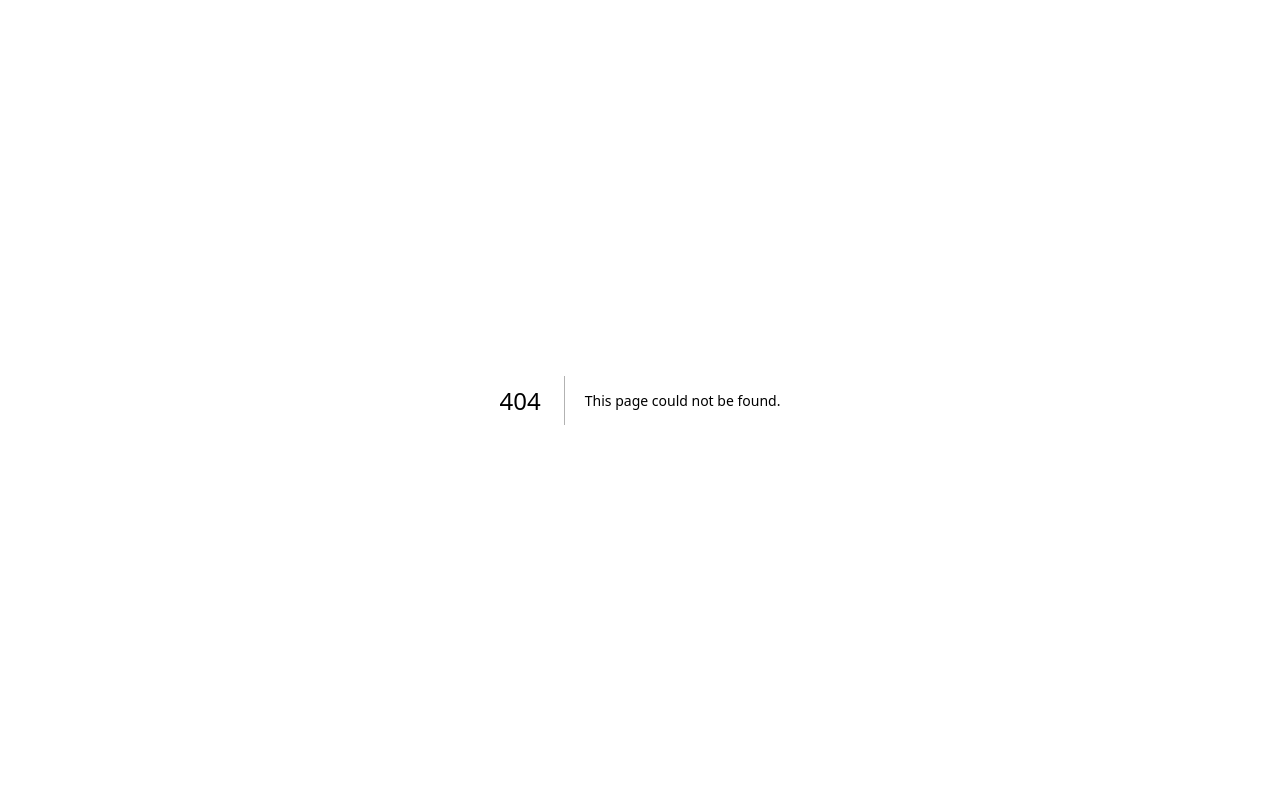
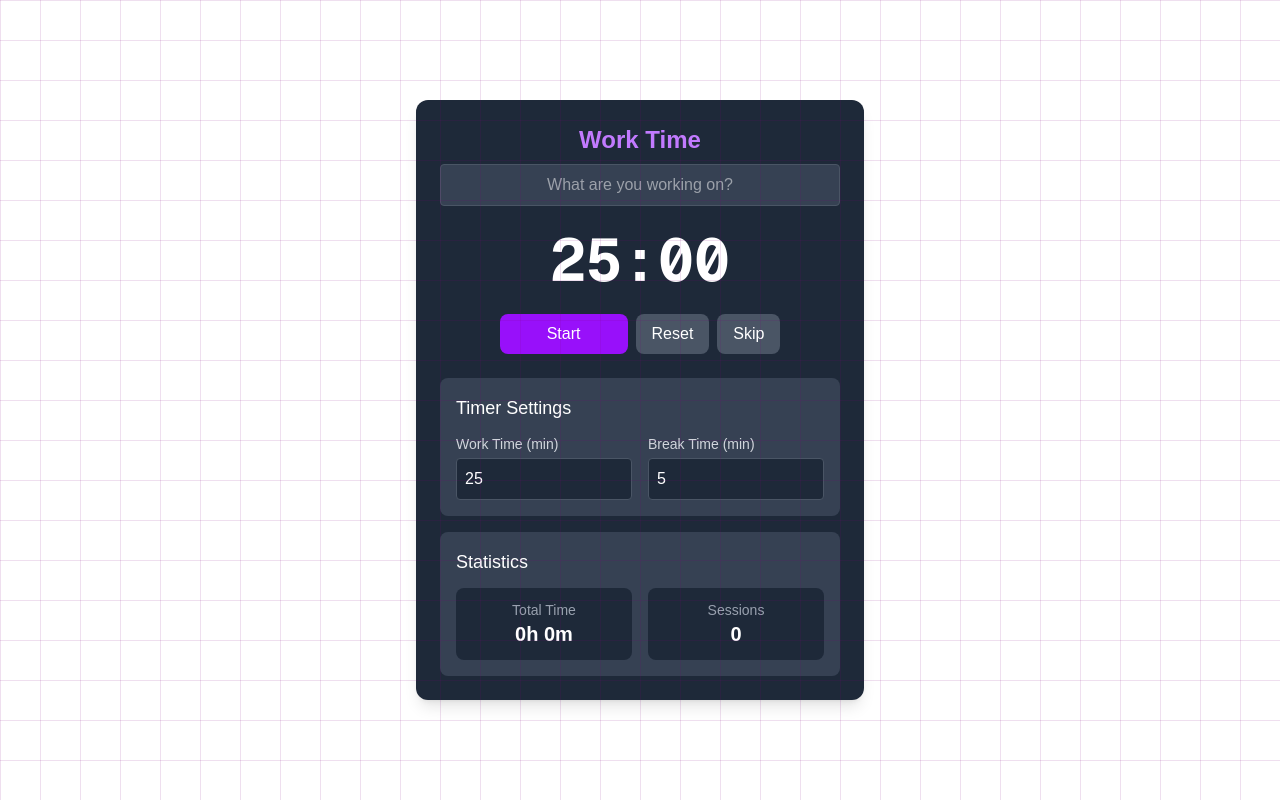
Before and after one commit to josssss07/kanban, a Next.js app: page /Home/Pomodoro in a window 1280 px wide. Before the commit this address had no page. Built offline with nearby package versions, Linux system fonts and the light colour scheme.

Commit message:
pomodoro added, calendar work started

```diff
--- /dev/null
+++ b/app/Home/Pomodoro/page.jsx
@@ -0,0 +1,11 @@
+import React from 'react'
+import PomodoroTimer from './pomodoro'
+const PomodoroPage = () => {
+  return (
+    <div className='w-full'>
+         <PomodoroTimer></PomodoroTimer>
+    </div>
+  )
+}
+
+export default PomodoroPage
--- /dev/null
+++ b/app/Home/Pomodoro/pomodoro.js
@@ -0,0 +1,241 @@
+"use client";
+import React, { useState, useEffect, useRef } from 'react';
+
+const PomodoroTimer = () => {
+
+  {/* Background grid pattern - fixed to be behind content */}
+        <div className="fixed inset-0 z-0 pointer-events-none">
+          <svg width="100%" height="100%" xmlns="http://www.w3.org/2000/svg">
+            <defs>
+              <pattern id="grid" width="400" height="40" patternUnits="userSpaceOnUse">
+                <path d="M 40 0 L 0 0 0 40" fill="none" stroke="purple" strokeWidth="0.5" strokeOpacity="0.5"/>
+              </pattern>
+            </defs>
+            <rect width="100%" height="100%" fill="url(#grid)" />
+          </svg>
+        </div>
+  // Timer states
+  const [workTime, setWorkTime] = useState(25);
+  const [breakTime, setBreakTime] = useState(5);
+  const [timeLeft, setTimeLeft] = useState(workTime * 60);
+  const [isRunning, setIsRunning] = useState(false);
+  const [isBreak, setIsBreak] = useState(false);
+  const [taskName, setTaskName] = useState('');
+  const [totalTimeSpent, setTotalTimeSpent] = useState(0);
+  const [sessions, setSessions] = useState(0);
+  const [showPrompt, setShowPrompt] = useState(false);
+  const [promptDismissed, setPromptDismissed] = useState(false);
+
+  // Refs for audio
+  const audioRef = useRef(null);
+  const timerRef = useRef(null);
+
+  // Timer logic
+  useEffect(() => {
+    if (isRunning) {
+      timerRef.current = setInterval(() => {
+        setTimeLeft(prev => {
+          if (prev <= 1) {
+            clearInterval(timerRef.current);
+            audioRef.current?.play();
+
+            // Switch between work and break
+            const newIsBreak = !isBreak;
+            setIsBreak(newIsBreak);
+
+            // If switching from break to work, increment sessions
+            if (newIsBreak === false) {
+              setSessions(s => s + 1);
+            }
+
+            // Set new time based on mode
+            return newIsBreak ? breakTime * 60 : workTime * 60;
+          }
+          return prev - 1;
+        });
+
+        // Track total time spent (only during work sessions)
+        if (!isBreak) {
+          setTotalTimeSpent(prev => {
+            const newTotal = prev + 1;
+            return newTotal;
+          });
+        }
+      }, 1000);
+    } else if (timerRef.current) {
+      clearInterval(timerRef.current);
+    }
+
+    return () => {
+      if (timerRef.current) {
+        clearInterval(timerRef.current);
+      }
+    };
+  }, [isRunning, isBreak, workTime, breakTime, promptDismissed]);
+
+  // Reset timer when work/break time changes
+  useEffect(() => {
+    setTimeLeft(isBreak ? breakTime * 60 : workTime * 60);
+  }, [workTime, breakTime, isBreak]);
+
+  // Format time as MM:SS
+  const formatTime = (seconds) => {
+    const mins = Math.floor(seconds / 60);
+    const secs = seconds % 60;
+    return `${mins.toString().padStart(2, '0')}:${secs.toString().padStart(2, '0')}`;
+  };
+
+  // Format total time in hours and minutes
+  const formatTotalTime = (seconds) => {
+    const hours = Math.floor(seconds / 3600);
+    const mins = Math.floor((seconds % 3600) / 60);
+    return `${hours}h ${mins}m`;
+  };
+
+  // Handle start/pause
+  const toggleTimer = () => {
+    setIsRunning(prev => !prev);
+  };
+
+  // Handle reset
+  const resetTimer = () => {
+    setIsRunning(false);
+    setIsBreak(false);
+    setTimeLeft(workTime * 60);
+  };
+
+  // Skip to next session
+  const skipSession = () => {
+    setIsRunning(false);
+    setIsBreak(prev => !prev);
+    setTimeLeft(isBreak ? workTime * 60 : breakTime * 60);
+  };
+
+  // Dismiss prompt
+  const handleDismissPrompt = () => {
+    setShowPrompt(false);
+  };
+
+  // Dismiss prompt and don't show again
+  const handleDismissForever = () => {
+    setShowPrompt(false);
+    setPromptDismissed(true);
+  };
+
+  return (
+    <div className='flex h-screen items-center justify-center'>
+    <div className="max-w-md w-full mx-auto bg-gray-800 rounded-xl shadow-lg overflow-hidden p-6  text-white relative">
+      {/* Hidden audio element */}
+      <audio ref={audioRef} src="/api/placeholder/400/320" preload="auto" />
+
+      {/* Background grid pattern - fixed to be behind content */}
+      <div className="fixed inset-0 z-0 pointer-events-none">
+          <svg width="100%" height="100%" xmlns="http://www.w3.org/2000/svg">
+            <defs>
+              <pattern id="grid" width="40" height="40" patternUnits="userSpaceOnUse">
+                <path d="M 40 0 L 0 0 0 40" fill="none" stroke="purple" strokeWidth="0.5" strokeOpacity="0.5"/>
+              </pattern>
+            </defs>
+            <rect width="100%" height="100%" fill="url(#grid)" />
+          </svg>
+        </div>
+
+      <div className="text-center mb-6">
+        <h2 className="text-2xl font-bold text-purple-400 mb-2">
+          {isBreak ? 'Break Time' : 'Work Time'}
+        </h2>
+
+        {/* Task name input */}
+        <div className="mb-4">
+          <input
+            type="text"
+            value={taskName}
+            onChange={(e) => setTaskName(e.target.value)}
+            placeholder="What are you working on?"
+            className="w-full p-2 rounded bg-gray-700 border border-gray-600 focus:border-purple-500 focus:outline-none focus:ring-1 focus:ring-purple-500 text-center"
+          />
+        </div>
+
+        {/* Timer display */}
+        <div className="text-6xl font-bold my-6 font-mono">
+          {formatTime(timeLeft)}
+        </div>
+
+        {/* Timer controls */}
+        <div className="flex gap-2 justify-center mb-6">
+          <button
+            onClick={toggleTimer}
+            className="px-4 py-2 bg-purple-600 hover:bg-purple-700 rounded-lg transition-colors font-medium flex-1 max-w-32"
+          >
+            {isRunning ? 'Pause' : 'Start'}
+          </button>
+          <button
+            onClick={resetTimer}
+            className="px-4 py-2 bg-gray-600 hover:bg-gray-700 rounded-lg transition-colors font-medium"
+          >
+            Reset
+          </button>
+          <button
+            onClick={skipSession}
+            className="px-4 py-2 bg-gray-600 hover:bg-gray-700 rounded-lg transition-colors font-medium"
+          >
+            Skip
+          </button>
+        </div>
+      </div>
+
+      {/* Timer settings */}
+      <div className="bg-gray-700 rounded-lg p-4 mb-4">
+        <h3 className="text-lg font-medium mb-3">Timer Settings</h3>
+
+        <div className="grid grid-cols-2 gap-4">
+          <div>
+            <label className="block text-sm text-gray-300 mb-1">Work Time (min)</label>
+            <input
+              type="number"
+              min="1"
+              max="60"
+              value={workTime}
+              onChange={(e) => setWorkTime(parseInt(e.target.value) || 1)}
+              className="w-full p-2 rounded bg-gray-800 border border-gray-600 focus:border-purple-500 focus:outline-none focus:ring-1 focus:ring-purple-500"
+              disabled={isRunning}
+            />
+          </div>
+          <div>
+            <label className="block text-sm text-gray-300 mb-1">Break Time (min)</label>
+            <input
+              type="number"
+              min="1"
+              max="30"
+              value={breakTime}
+              onChange={(e) => setBreakTime(parseInt(e.target.value) || 1)}
+              className="w-full p-2 rounded bg-gray-800 border border-gray-600 focus:border-purple-500 focus:outline-none focus:ring-1 focus:ring-purple-500"
+              disabled={isRunning}
+            />
+          </div>
+        </div>
+      </div>
+
+      {/* Statistics */}
+      <div className="bg-gray-700 rounded-lg p-4">
+        <h3 className="text-lg font-medium mb-3">Statistics</h3>
+
+        <div className="grid grid-cols-2 gap-4">
+          <div className="bg-gray-800 rounded-lg p-3 text-center">
+            <div className="text-sm text-gray-400">Total Time</div>
+            <div className="text-xl font-bold">{formatTotalTime(totalTimeSpent)}</div>
+          </div>
+          <div className="bg-gray-800 rounded-lg p-3 text-center">
+            <div className="text-sm text-gray-400">Sessions</div>
+            <div className="text-xl font-bold">{sessions}</div>
+          </div>
+        </div>
+      </div>
+
+
+    </div>
+    </div>
+  );
+};
+
+export default PomodoroTimer;
--- a/app/Home/sidebar.js
+++ b/app/Home/sidebar.js
@@ -1,9 +1,9 @@
 "use client";
 import { useState } from "react";
-import { Menu, ClipboardList, Notebook, Inbox,CalendarDays, Settings, LogOut } from "lucide-react";
+import { Menu, ClipboardList, Notebook, Inbox,CalendarDays, Settings, LogOut, Timer } from "lucide-react";
 import { logout } from "./action";
 import { createClient } from "@/utils/supabase/server";
-
+import PomodoroPage from "./Pomodoro/page";
 // Create content components for each page
 const BoardsContent = () => <div className="p-6"><h1 className="text-2xl font-bold mb-4">Boards</h1><p>Your boards content goes here...</p></div>;
 const CalendarContent = () => <div className="p-6"><h1 className="text-2xl font-bold mb-4">Calendar</h1><p>Your calendar content goes here...</p></div>;
@@ -20,6 +20,7 @@ export default function Dashboard({ user }) {
     boards: <BoardsContent />,
     calendar: <CalendarContent />,
     notebook: <NotebookContent />,
+    pomodoro: <PomodoroPage></PomodoroPage>
   };
 
   return (
@@ -64,18 +65,17 @@ export default function Dashboard({ user }) {
             isActive={currentPage === "notebook"}
             onClick={() => setCurrentPage("notebook")}
           />
-        </nav>
+
+          <SidebarItem
+            icon={<Timer size={20} />}
+            text="Pomodoro"
+            isOpen={isOpen}
+            isActive={currentPage === "pomodoro"}
+            onClick={() => setCurrentPage("pomodoro")}
+          />        </nav>
 
         {/* Settings & Extras */}
-        <div className="absolute bottom-12 ">
-          <SidebarItem
-            icon={<Settings size={20} />}
-            text="Settings"
-            isOpen={isOpen}
-            isActive={currentPage === "settings"}
-            onClick={() => setCurrentPage("settings")}
-          />
-        </div>
+
 
         {/* Logout Section - at the bottom of sidebar */}
         <div className="absolute bottom-4 left-0 right-0 px-4">
```
Also changed, not shown: app/auth/calllback/route.js (added, +17 -0 lines), 1 other file (tests, documents, lock files or other folders).
